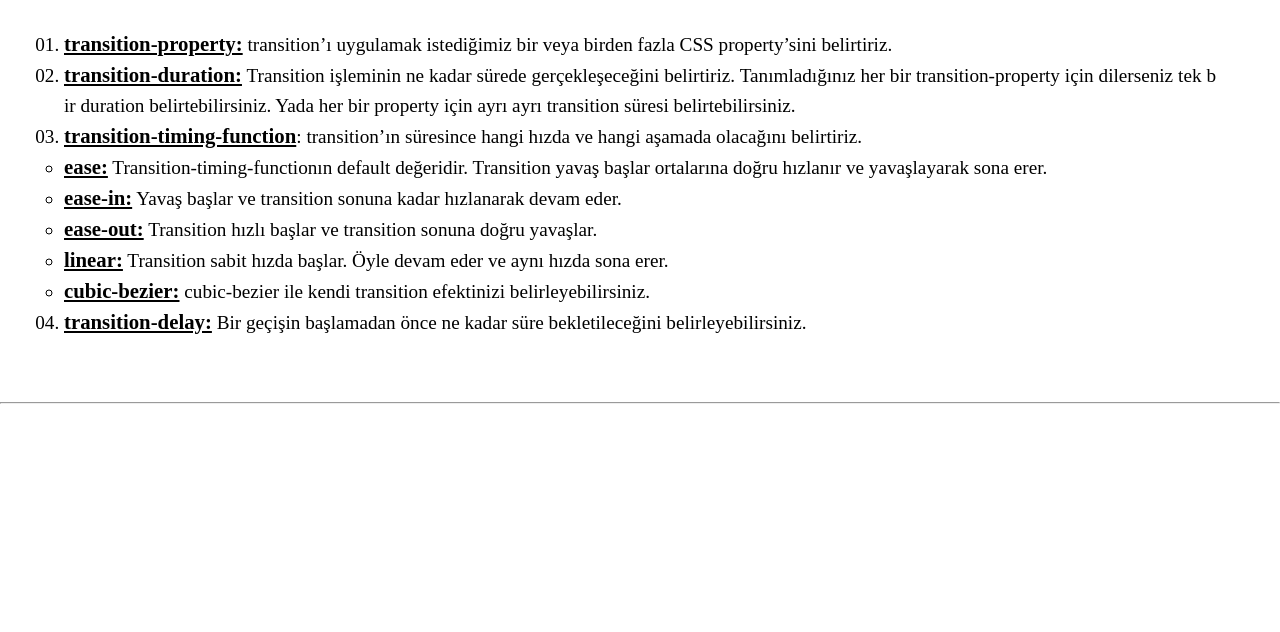
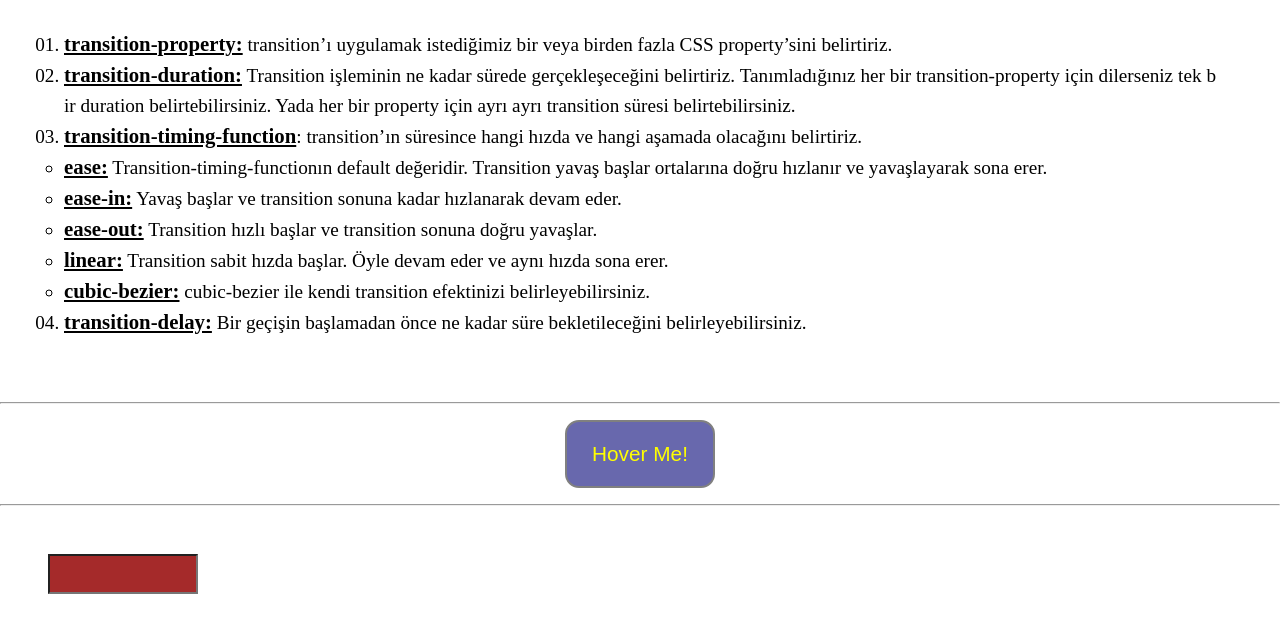
Before and after one commit to Betulduzenlicil/FRONTEND, a plain HTML site: page hc13_transform-transition-animation/transition/index.html in a window 1280 px wide. Shown: the part 198-830 px from the top of the page. Before the commit the page ends 800 px from the top, so only its background shows below. Drawn offline with Linux system fonts and the light colour scheme.

Commit message:
transition

```diff
--- a/hc13_transform-transition-animation/transition/index.html
+++ b/hc13_transform-transition-animation/transition/index.html
@@ -4,7 +4,7 @@
     <meta charset="UTF-8" />
     <meta http-equiv="X-UA-Compatible" content="IE=edge" />
     <meta name="viewport" content="width=device-width, initial-scale=1.0" />
-    <link rel="stylesheet" href="style.css" />
+    <link rel="stylesheet" href="./style.css" />
     <link
       rel="stylesheet"
       href="https://cdnjs.cloudflare.com/ajax/libs/font-awesome/6.4.0/css/all.min.css"
@@ -76,5 +76,10 @@
       </ul>
     </main>
     <hr />
+    <div class="btn">
+      <button>Hover Me!</button>
+    </div>
+    <hr>
+    <input type="text" name="" id="">
   </body>
 </html>
--- a/hc13_transform-transition-animation/transition/style.css
+++ b/hc13_transform-transition-animation/transition/style.css
@@ -44,6 +44,16 @@ nav {
   height: 70px;
   overflow: hidden;
   padding: 1rem;
+ /* transition-property:height;
+ transition-duration: 3s;
+ transition-timing-function: ease-in;
+ transition-delay: 0.7s; */
+
+
+ /*shortend*/
+
+ /* transition: height 3s ease-in 0.7s; */
+ transition: height 3s cubic-bezier(0.16, 0.84, 0.86, -0.03) 0.7s;
 }
 
 nav:hover  {
@@ -64,3 +74,39 @@ nav li {
   width: 100%;
   text-align: center;
 }
+
+.btn{text-align: center;
+  margin: 1rem;
+  & button{
+    background-color: rgb(104, 104, 173);
+    color: yellow;
+    border: 2px solid gray;
+    padding: 20px;
+    font-size: 1.3rem;
+    border-radius: 14px;
+    width: 150px;
+    transition: background-color 3s, color 2s;
+    transition: all 2s;
+
+
+    &:hover{
+      background-color: red;
+      border-radius: 30px;
+      width: 300px;
+      color: white;
+    }
+
+  }
+
+}
+input{
+  margin: 3rem;
+  height: 40px;
+  width: 150px;
+  background-color: brown;
+  transition: width 3s;
+  &:focus{
+    width: 350px;
+
+  }
+}
```
